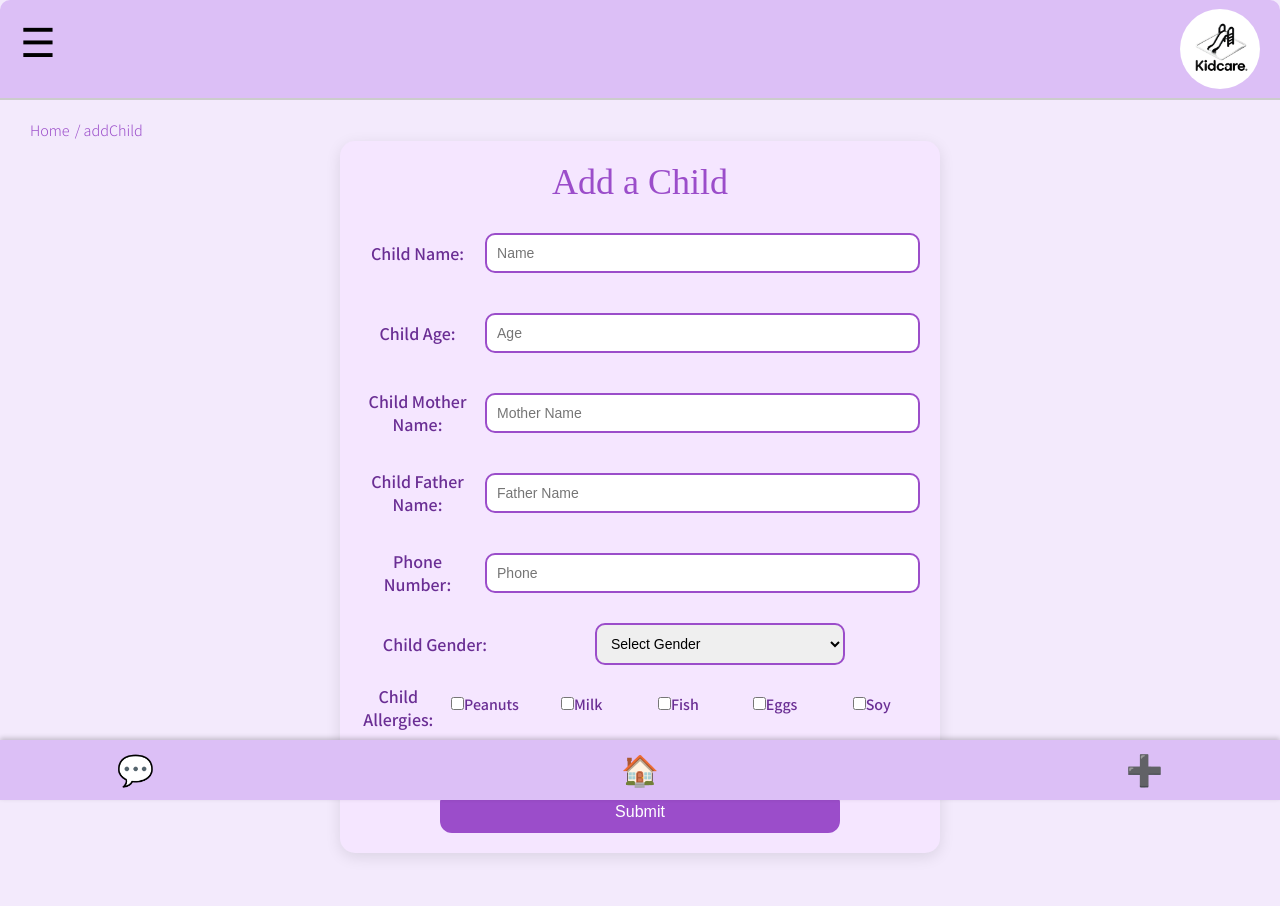
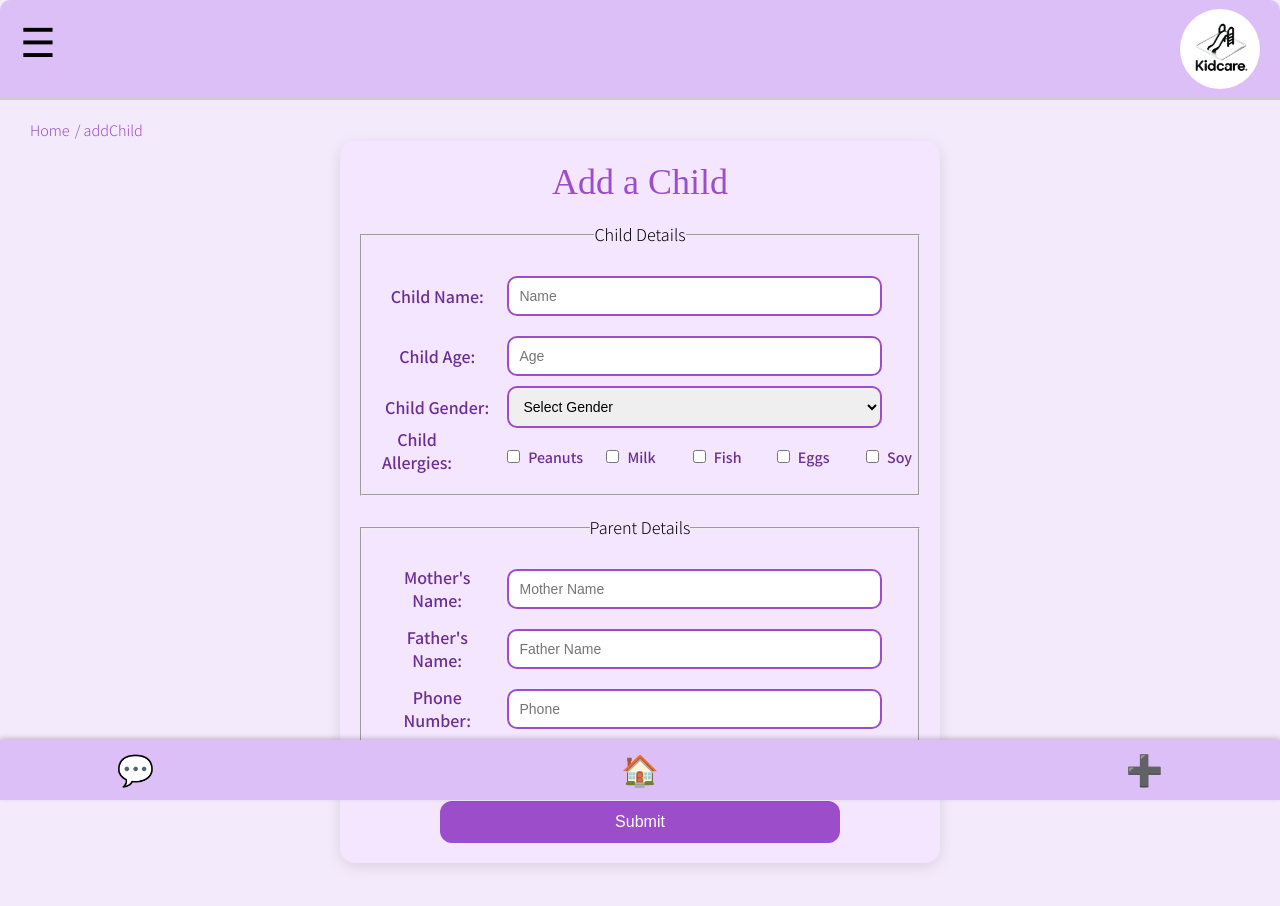
Before and after one commit to leehaim8/KidCare, a React (Create React App) app in the folder client/: page /addChild in a window 1280 px wide. Shown: the top 906 px of the page. Built offline with nearby package versions, Linux system fonts and the light colour scheme; sample sign-in values are in the browser's storage.

Commit message:
Fixing the add child page

```diff
--- a/client/public/css/style.css
+++ b/client/public/css/style.css
@@ -361,10 +361,20 @@ h1 {
     align-items: stretch;
 }
 
+.add-child-form fieldset {
+    padding: 20px;
+}
+
+.add-child-form legend {
+    font-size: 18px;
+    color: #000;
+}
+
 .add-child-div {
     display: flex;
     align-items: center;
-    gap: 10px;
+    gap: 15px;
+    width: 500px;
 }
 
 label {
@@ -385,14 +395,6 @@ select {
     border-radius: 10px;
     transition: all 0.3s ease;
     box-sizing: border-box;
-}
-
-input[type="checkbox"] {
-    width: auto;
-}
-
-input[type="checkbox"]:checked {
-    background-color: var(--form-color);
 }
 
 input[type="text"]:focus,
@@ -420,32 +422,30 @@ button[type="submit"]:hover {
     background-color: #7a39b5;
 }
 
-.add-child-form select {
-    width: 250px;
-    margin-left: 75px;
-}
-
-.child-allergies {
-    margin-bottom: 20px;
+.child-allergies-div {
+    display: flex;
+    flex-direction: row;
+    max-width: 430px;
+    margin-left: 40px;
 }
 
 .child-allergies-label {
     display: inline-block;
     font-size: 16px;
-    margin-bottom: 10px;
+    margin-top: 10px;
     color: #6a2e94;
     margin-right: 10px;
 }
 
 .child-allergies-checkboxes {
     display: flex;
-    gap: 15px;
     align-items: center;
     justify-content: flex-start;
 }
 
 input[type="checkbox"] {
     width: auto;
+    margin-right: 8px;
 }
 
 input[type="checkbox"]:checked {
@@ -707,7 +707,8 @@ input[type="range"]::-moz-range-thumb {
     margin-bottom: 15px;
 }
 
-.send-message-btn, .fill-feedback-btn {
+.send-message-btn,
+.fill-feedback-btn {
     background-color: var(--form-color);
     box-shadow: 3px 3px 10px rgba(0, 0, 0, 0.1);
     color: white;
@@ -723,7 +724,8 @@ input[type="range"]::-moz-range-thumb {
     margin-top: 5px;
 }
 
-.send-message-btn:hover, .fill-feedback-btn:hover {
+.send-message-btn:hover,
+.fill-feedback-btn:hover {
     background-color: #45a049;
 }
 
--- a/client/src/components/addChild.jsx
+++ b/client/src/components/addChild.jsx
@@ -47,7 +47,7 @@ function AddChild() {
     const handleRegister = async (e) => {
         e.preventDefault();
 
-        if (!formData.name || !formData.age || !formData.phone || formData.gender || formData.motherName || formData.fatherName) {
+        if (!formData.name || !formData.age || !formData.phone || !formData.gender || !formData.motherName || !formData.fatherName) {
             alert("Please fill in all required fields.");
             return;
         }
@@ -81,6 +81,8 @@ function AddChild() {
             <div className="add-child-container">
                 <h1>Add a Child</h1>
                 <form className="add-child-form" onSubmit={handleRegister}>
+                    <fieldset>
+                        <legend>Child Details</legend>
                         <div className="add-child-div">
                             <label>Child Name:</label>
                             <Input type="text" name="name" placeholder="Name" value={formData.name} onChange={handleChange} />
@@ -88,18 +90,6 @@ function AddChild() {
                         <div className="add-child-div">
                             <label>Child Age:</label>
                             <Input type="number" name="age" placeholder="Age" value={formData.age} onChange={handleChange} />
-                    </div>
-                    <div className="add-child-div">
-                        <label>Child Mother Name:</label>
-                        <Input type="text" name="motherName" placeholder="Mother Name" value={formData.motherName} onChange={handleChange} />
-                    </div>
-                    <div className="add-child-div">
-                        <label>Child Father Name:</label>
-                        <Input type="text" name="fatherName" placeholder="Father Name" value={formData.fatherName} onChange={handleChange} />
-                    </div>
-                    <div className="add-child-div">
-                        <label>Phone Number:</label>
-                        <Input type="tel" name="phone" placeholder="Phone" value={formData.phone} onChange={handleChange} />
                         </div>
                         <div className="add-child-div">
                             <label>Child Gender:</label>
@@ -111,6 +101,7 @@ function AddChild() {
                         </div>
                         <div className="add-child-div child-allergies">
                             <label>Child Allergies:</label>
+                            <div className="child-allergies-div">
                                 {allergiesList.map((allergy) => (
                                     <label className="child-allergies-label" key={allergy}>
                                         <input
@@ -124,6 +115,24 @@ function AddChild() {
                                     </label>
                                 ))}
                             </div>
+                        </div>
+                    </fieldset>
+                    <fieldset>
+                        <legend>Parent Details</legend>
+                        <div className="add-child-div">
+                            <label>Mother's Name:</label>
+                            <Input type="text" name="motherName" placeholder="Mother Name" value={formData.motherName} onChange={handleChange} />
+                        </div>
+                        <div className="add-child-div">
+                            <label>Father's Name:</label>
+                            <Input type="text" name="fatherName" placeholder="Father Name" value={formData.fatherName} onChange={handleChange} />
+                        </div>
+                        <div className="add-child-div">
+                            <label>Phone Number:</label>
+                            <Input type="tel" name="phone" placeholder="Phone" value={formData.phone} onChange={handleChange} />
+                        </div>
+                    </fieldset>
+
                     <button type="submit">Submit</button>
                 </form>
             </div>
```
Lines whose indentation alone changed are shown as unchanged.
